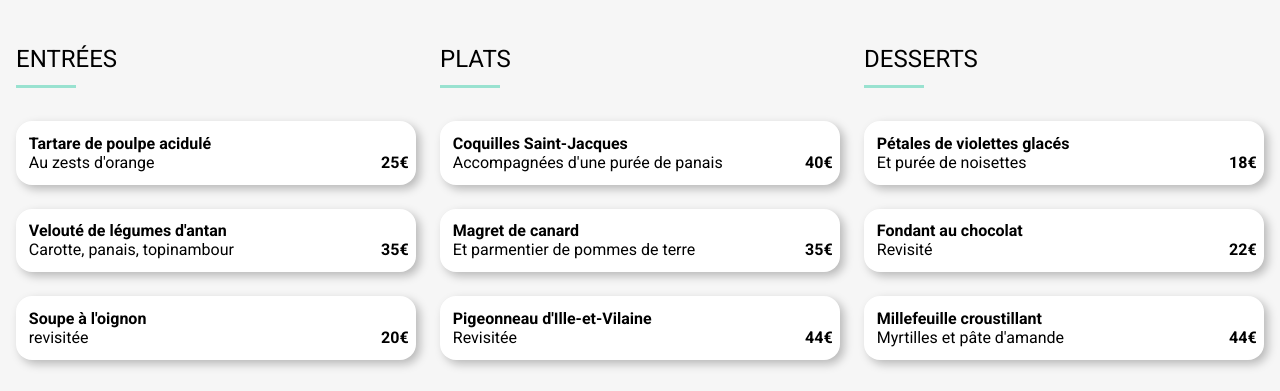
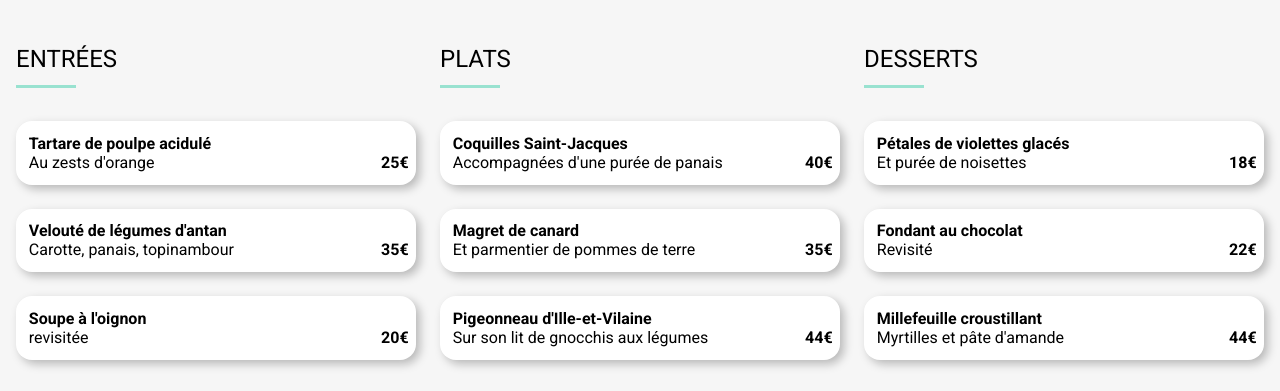
Before and after one commit to audrey-garlopeau/Projet3-Openclassrooms, a website: page html/a-la-francaise.html in a window 1280 px wide. Shown: the part 409-800 px from the top of the page. Drawn offline with Linux system fonts and the light colour scheme; a web font is replaced by a local one.

Commit message:
modify text main course

```diff
--- a/html/a-la-francaise.html
+++ b/html/a-la-francaise.html
@@ -121,7 +121,7 @@
                     <div class="delay-2 menu__card">
                         <div class="menu__item--left">
                             <h3 class="menu__description--title">Pigeonneau d'Ille-et-Vilaine</h3>
-                            <p class="menu__description--subtitle">Revisitée</p>
+                            <p class="menu__description--subtitle">Sur son lit de gnocchis aux légumes</p>
                         </div>
                         <div class="menu__item--right">
                             <span class="menu__description--price">44€</span>
```
